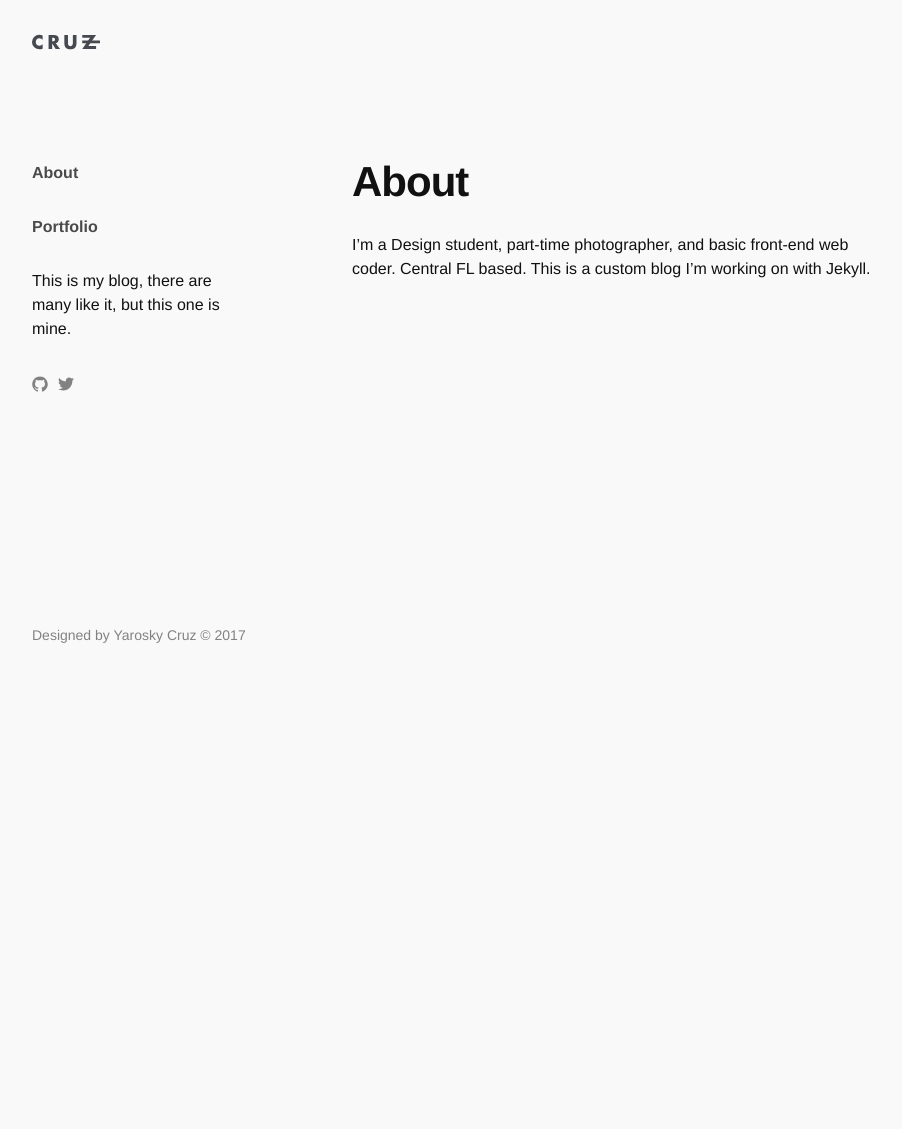
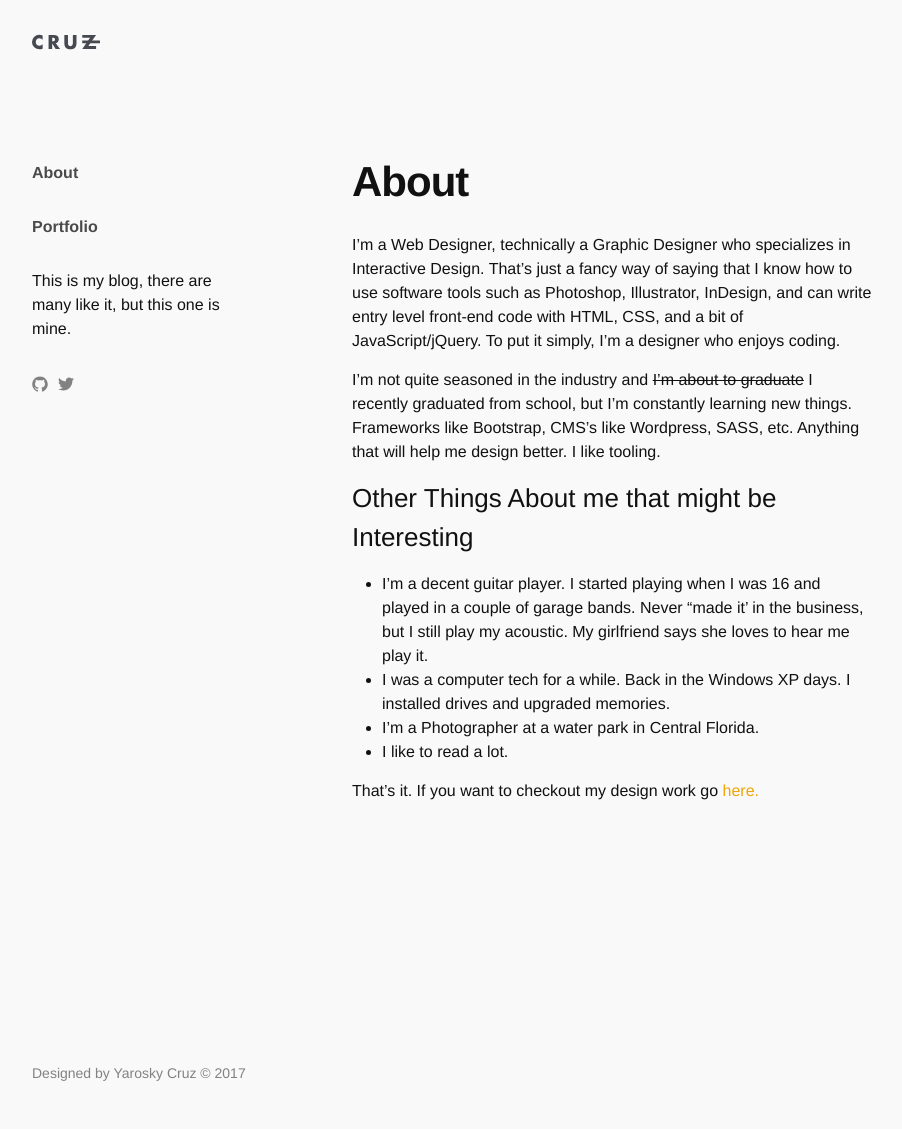
Before and after one commit to yarocruz/yarocruz.github.io, a Jekyll site: the page built from about.md, in a window 1280 px wide. Shown: the whole page, without its empty margins (138-1040 px from the left). Built offline with Jekyll 4.4.1, drawn with Linux system fonts in a browser that asks for light colours; some web fonts are replaced; before the commit the page ends 900 px from its top, so only the background shows below that.

Commit message:
Update the About Page

```diff
--- a/about.md
+++ b/about.md
@@ -3,4 +3,17 @@ layout: page
 title: About
 permalink: "/about/"
 ---
-I’m a Design student, part-time photographer, and basic front-end web coder. Central FL based. This is a custom blog I'm working on with Jekyll.
+
+
+I’m a Web Designer, technically a Graphic Designer who specializes in Interactive Design. That’s just a fancy way of saying that I know how to use software tools such as Photoshop, Illustrator, InDesign, and can write entry level front-end code with HTML, CSS, and a bit of JavaScript/jQuery. To put it simply, I’m a designer who enjoys coding.
+
+I’m not quite seasoned in the industry and ~~I’m about to graduate~~ I recently graduated from school, but I'm constantly learning new things. Frameworks like Bootstrap, CMS's like Wordpress, SASS, etc. Anything that will help me design better. I like tooling.
+
+### Other Things About me that might be Interesting
+
+- I'm a decent guitar player. I started playing when I was 16 and played in a couple of garage bands. Never "made it' in the business, but I still play my acoustic. My girlfriend says she loves to hear me play it.
+- I was a computer tech for a while. Back in the Windows XP days. I installed drives and upgraded memories.
+- I'm a Photographer at a water park in Central Florida.
+- I like to read a lot.
+
+That's it. If you want to checkout my design work go [here.](http://yaroskycruz.com/)
```
